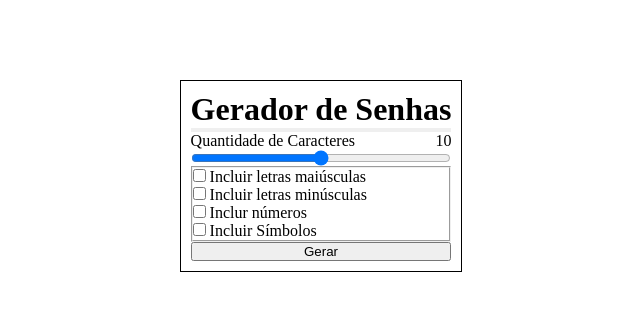
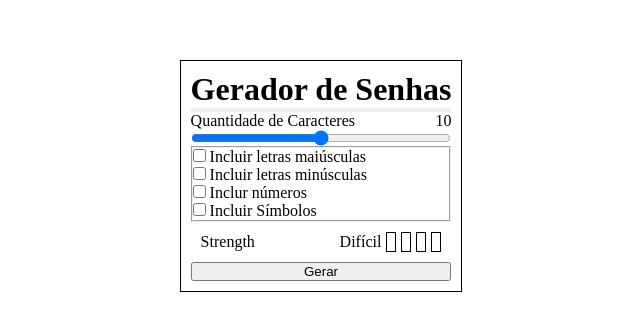
Before and after one commit to Jonas-petty/Password_Generator, a React (Vite) app: page / in a window 1280 px wide. Shown: the part 224-554 px from the top of the page, without its empty margins (319-959 px from the left). Built offline with nearby package versions, Linux system fonts and the light colour scheme.

Commit message:
adding the password's level of complextiy feature

```diff
--- a/src/App.jsx
+++ b/src/App.jsx
@@ -1,12 +1,26 @@
-import React, { useState } from 'react';
+import React, { useState, useEffect } from 'react';
 
 import CopyButton from './components/CopyButton/index'
 import Button from './components/Button/index'
+import PasswordStrength from './components/PasswordStrength/index'
 
 function App() {
   const [text, setText] = useState('')
   const [amount, setAmount] = useState('10')
   const [password, setPassword] = useState('')
+  const [level, setLevel] = useState(1)
+
+  useEffect(() => {
+      if (amount < 5) {
+        setLevel(1)
+      } else if (amount < 10) {
+        setLevel(2)
+      } else if (amount < 15) {
+        setLevel(3)
+      } else {
+        setLevel(4)
+      }
+    }, [amount])
 
   function generatePassword() {
     let generatedPassword = ''
@@ -18,18 +32,20 @@ function App() {
     setPassword(generatedPassword)
   }
 
-  function CopyText() {
-    const copiedText = document.getElementById('text').value
-    navigator.clipboard.writeText(copiedText)
-    alert(`Texto: ${copiedText}`)
+  function CopyValue() {
+    navigator.clipboard.writeText(password)
+    alert(`Copiado: ${password}`)
   }
 
   return (
     <div className="container">
       <div className="content">
-        <h1>Gerador de Senhas</h1>
+        <header>
+          <h1>Gerador de Senhas</h1>
+        </header>
 
-        <CopyButton password={password}/>
+        <CopyButton value={password}
+          copyValue={CopyValue}/>
 
         <label className="range_title" htmlFor="characters">Quantidade de Caracteres <span className="amount">{amount}</span></label>
         <input type="range" name="characters" id="characters" min="0" max="20"
@@ -37,10 +53,13 @@ function App() {
 
         <fieldset>
           <label htmlFor="1"><input type="checkbox" name="1" id="" /> Incluir letras maiúsculas</label>
-          <label htmlFor="1"><input type="checkbox" name="1" id="" /> Incluir letras minúsculas</label>
-          <label htmlFor="1"><input type="checkbox" name="1" id="" /> Inclur números</label>
-          <label htmlFor="1"><input type="checkbox" name="1" id="" /> Incluir Símbolos</label>
+          <label htmlFor="2"><input type="checkbox" name="2" id="" /> Incluir letras minúsculas</label>
+          <label htmlFor="3"><input type="checkbox" name="3" id="" /> Inclur números</label>
+          <label htmlFor="4"><input type="checkbox" name="4" id="" /> Incluir Símbolos</label>
         </fieldset>
+
+        <PasswordStrength
+          level={level}/>
 
         <Button text={"Gerar"}
           onClickFunction={generatePassword}/>
--- a/src/components/CopyButton/index.jsx
+++ b/src/components/CopyButton/index.jsx
@@ -5,7 +5,7 @@ import './style.css'
 function CopyButton(props) {
 
     return (
-        <button>{props.password}</button>
+        <button onClick={props.copyValue}>{props.value}</button>
      );
 }
 export default CopyButton;
--- /dev/null
+++ b/src/components/PasswordStrength/index.jsx
@@ -0,0 +1,39 @@
+import React from 'react';
+
+import './sytle.css'
+
+function PasswordStrength({level}) {
+    let strength = ''
+    switch (level) {
+        case 1:
+            strength = 'Fácil'
+            break;
+        case 2:
+            strength = 'Normal'
+            break;
+        case 3:
+            strength = 'Difícil'
+            break;
+        case 4:
+            strength = 'Muito difícil'
+            break;
+
+        default:
+            break;
+    }
+
+    return (
+        <div className='levels_container'>
+            <p className='strength'>Strength</p>
+            <p>{strength}</p>
+            <div className="levels">
+                <div className="level 1"></div>
+                <div className="level 2"></div>
+                <div className="level 3"></div>
+                <div className="level 4"></div>
+            </div>
+        </div>
+     );
+}
+
+export default PasswordStrength;
--- /dev/null
+++ b/src/components/PasswordStrength/sytle.css
@@ -0,0 +1,21 @@
+.levels_container {
+    padding: 10px;
+    display: flex;
+    align-items: center;
+}
+
+.strength {
+    margin-right: auto;
+}
+
+.levels {
+    display: flex;
+    align-items: center;
+}
+
+.level {
+    height: 20px;
+    width: 10px;
+    border: 1px solid black;
+    margin-left: 5px;
+}
```
